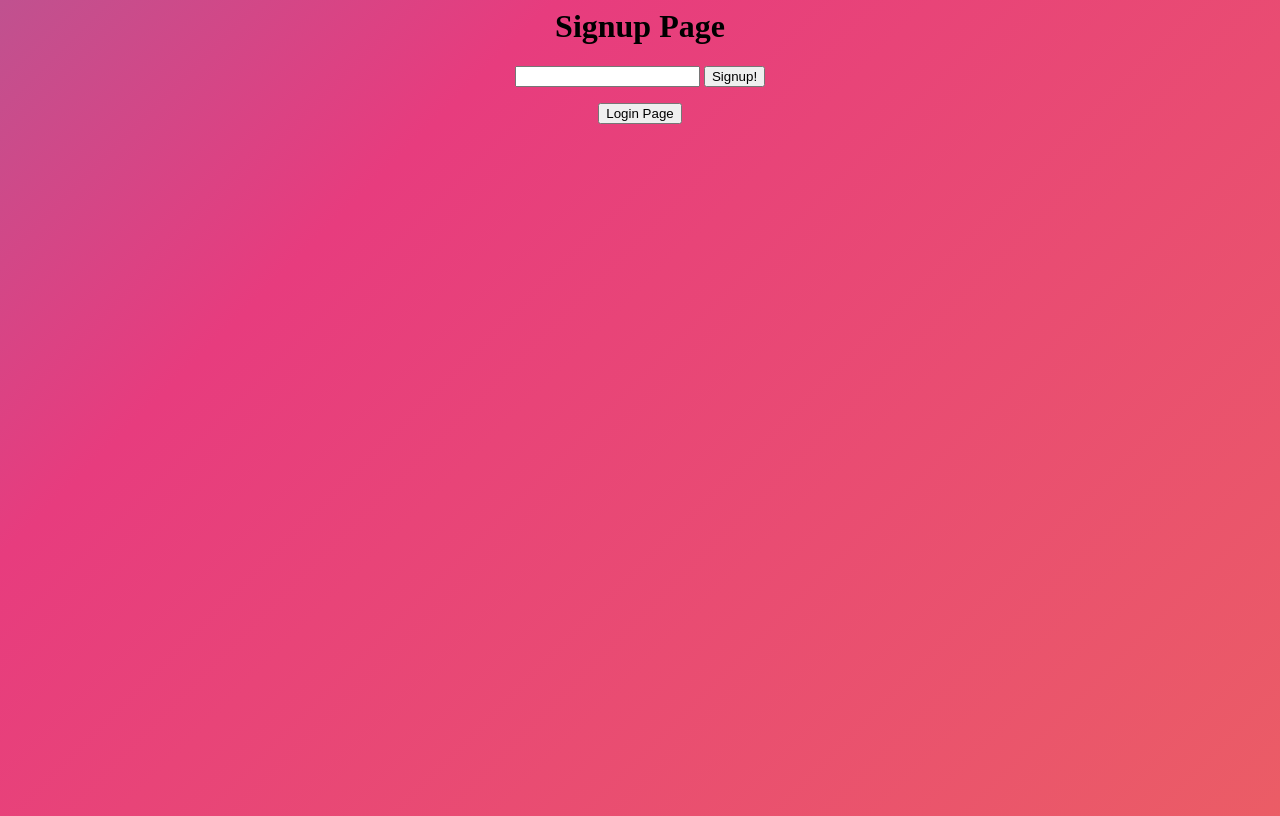
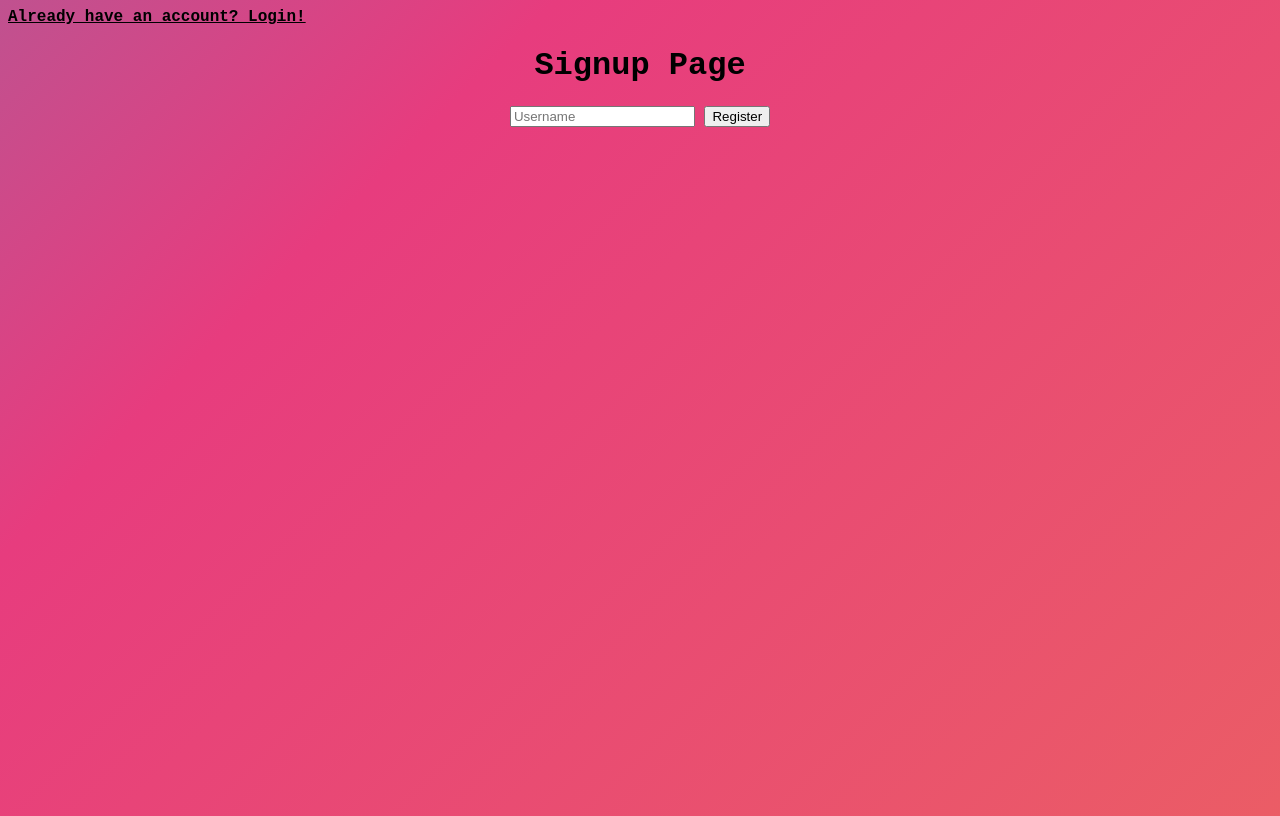
Before and after one commit to phongwashere/projectmilestone2-SoftwareEngineering, a Flask app: page / in a window 1280 px wide. Run offline with Flask 2, Linux system fonts and the light colour scheme.

Commit message:
implemented flask-login but still need to complete the review functions

```diff
--- a/app.py
+++ b/app.py
@@ -1,7 +1,12 @@
 """ System Module. """
 import os
+from pydoc import render_doc
 import random
 import flask
+from flask_login import UserMixin, login_user, LoginManager, login_required, logout_user, current_user
+from flask_wtf import FlaskForm
+from wtforms import StringField, SubmitField
+from wtforms.validators import InputRequired, Length, ValidationError
 from flask_sqlalchemy import SQLAlchemy
 from tmdb import getmovie, getgenre
 from wikimovie import wikisearch
@@ -10,18 +15,44 @@ from dotenv import find_dotenv, load_dotenv
 load_dotenv(find_dotenv())
 app = flask.Flask(__name__)
 app.secret_key = os.getenv('secretKey')
-
 app.config['SQLALCHEMY_DATABASE_URI'] = os.getenv('DATABASE_URL')
 app.config['SQLALCHEMY_TRACK_MODIFICATIONS'] = False
-
 db = SQLAlchemy(app)
 
-class userRating(db.Model):
+login_manager = LoginManager()
+login_manager.init_app(app)
+login_manager.login_view = "index2"
+
+@login_manager.user_loader
+def load_user(user_id):
+    return userRating.query.get(int(user_id))
+
+class userRating(db.Model, UserMixin):
     """ creating database """
     id = db.Column(db.Integer, primary_key = True)
-    username = db.Column(db.String(50))
+    username = db.Column(db.String(50), nullable=False, unique=True)
+
+class reviews(db.Model):
+    """ review database """
+    __tablename__ = "reviews"
+    id = db.Column(db.Integer, primary_key = True)
+    movieID = db.Column(db.Integer, nullable=False)
+    rating = db.Column(db.Integer, nullable=False)
+    review = db.Column(db.String(100), nullable=True)
 
 db.create_all()
+
+class RegisterForm(FlaskForm):
+    username = StringField(validators=[InputRequired(), Length(min=4, max=50)], render_kw={"placeholder": "Username"})
+    submit = SubmitField("Register")
+    def validate_username(self, username):
+        existing_user_username = userRating.query.filter_by(username=username.data).first()
+        if existing_user_username:
+            raise ValidationError('User already exists. Please choose a different username.')
+
+class LoginForm(FlaskForm):
+    username = StringField(validators=[InputRequired(), Length(min=4, max=50)], render_kw={"placeholder": "Username"})
+    submit = SubmitField("Login")
 
 moviecount = []
 favMovies = ["Thor Ragnarok", "creed II", "white chicks", "Iron Man 3", "Aladdin"]
@@ -31,39 +62,37 @@ for i in range(len(favMovies)):
 @app.route("/", methods=["GET", "POST"])
 def index():
     """ route to show signup page """
-    return flask.render_template("signup.html")
-
-@app.route("/signup", methods=["GET", "POST"])
-def signup():
-    """ signing up function """
-    if flask.request.method == "POST":
-        data = flask.request.form
-        new_user = userRating(username=data["Username"])
-        if userRating.query.filter_by(username=data["Username"]).first() is None:
-            db.session.add(new_user)
-            db.session.commit()
-            return flask.redirect("/login")
-        else:
-            flask.flash("Username is taken")
-        return flask.redirect("/")
+    form = RegisterForm()
+    if form.validate_on_submit():
+        new_user = userRating(username=form.username.data)
+        db.session.add(new_user)
+        db.session.commit()
+        return flask.redirect(flask.url_for('index2'))
+    if userRating.query.filter_by(username=form.username.data).first():
+        flask.flash("User already exists. Please choose a different username.")
+    return flask.render_template("signup.html", form=form)
 
 @app.route("/login", methods=["GET", "POST"])
 def index2():
     """ route to show login page """
-    return flask.render_template("login.html")
+    form = LoginForm()
+    if form.validate_on_submit():
+        user = userRating.query.filter_by(username=form.username.data).first()
+        if user:
+            login_user(user)
+            return flask.redirect(flask.url_for('forum'))
+        else:
+            flask.flash("User does not exist")
+    return flask.render_template("login.html", form=form)
 
-@app.route("/login2", methods=["GET", "POST"])
-def login():
-    """ signing up function """
-    if flask.request.method == "POST":
-        data = flask.request.form
-        if userRating.query.filter_by(username=data["Username"]).first() is not None:
-            return flask.redirect("/forum")
-        else:
-            flask.flash("User does not exists")
-        return flask.redirect("/login")
+@app.route('/logout', methods=['GET','POST'])
+@login_required
+def logout():
+    logout_user()
+    return flask.redirect(flask.url_for('index2'))
 
 @app.route("/forum", methods=["GET", "POST"])
+@login_required
 def forum():
     """ dynamically generating the data and returning webpage data. """
     titles = []
@@ -85,7 +114,13 @@ def forum():
 @app.route("/request", methods=["GET", "POST"])
 def rating():
     """ route to show movie search and ratings by user """
-    return
+    data = flask.request.form
+    db.session.add(reviews(movieID=data['movieID'], rating=data['rating'], review=data['review']))
+    db.session.commit()
+    movieID = reviews.query.order_by(reviews.movieID).all()
+    rating = reviews.query.order_by(reviews.rating).all()
+    review = reviews.query.order_by(reviews.review).all()
+    return flask.render_template("reviews.html", movieID = movieID, rating = rating, review = review)
 
 app.run(
     #host=os.getenv('IP', '0.0.0.0'),
--- a/static/formstyle.css
+++ b/static/formstyle.css
@@ -1,7 +1,5 @@
 ul{
-    text-shadow: 0 0 5px black;
     font-size: larger;
-    color: red;
 }
 
 h1{
@@ -12,10 +10,15 @@ form{
     text-align: center;
 }
 
+a{
+	color:black;
+}
+
 body{
     background: linear-gradient(-45deg, #ee7752, #e73c7e, #23a6d5, #23d5ab);
 	background-size: 400% 400%;
 	animation: gradient 15s ease infinite;
+	font-family: 'Courier New', monospace;
 	height: 100vh;
 }
 
--- a/static/style.css
+++ b/static/style.css
@@ -38,3 +38,8 @@ body {
 .container {
     text-align: center;
 }
+
+form{
+	text-align: center;
+	padding-bottom: 20px;
+}
--- a/templates/signup.html
+++ b/templates/signup.html
@@ -14,13 +14,12 @@
 		{% endwith %}
     </p>
     <body>
+        <a href="{{ url_for('index2') }}"><b>Already have an account? Login!</b></a>
         <h1>Signup Page</h1>
-        <form method="POST" action="/signup">
-            <input type="text" name="Username">
-            <input type="submit" value="Signup!">
-        </form>
-        <form method="POST" action="/login">
-            <input type="submit" value="Login Page">
+        <form method="POST" action="">
+            {{ form.hidden_tag() }}
+            {{ form.username }}
+            {{ form.submit }}
         </form>
     </body>
 </html>
```
Also changed, not shown: templates/index.html (+6 -5 lines), templates/login.html (+5 -6 lines), templates/reviews.html (added, +10 -0 lines).
